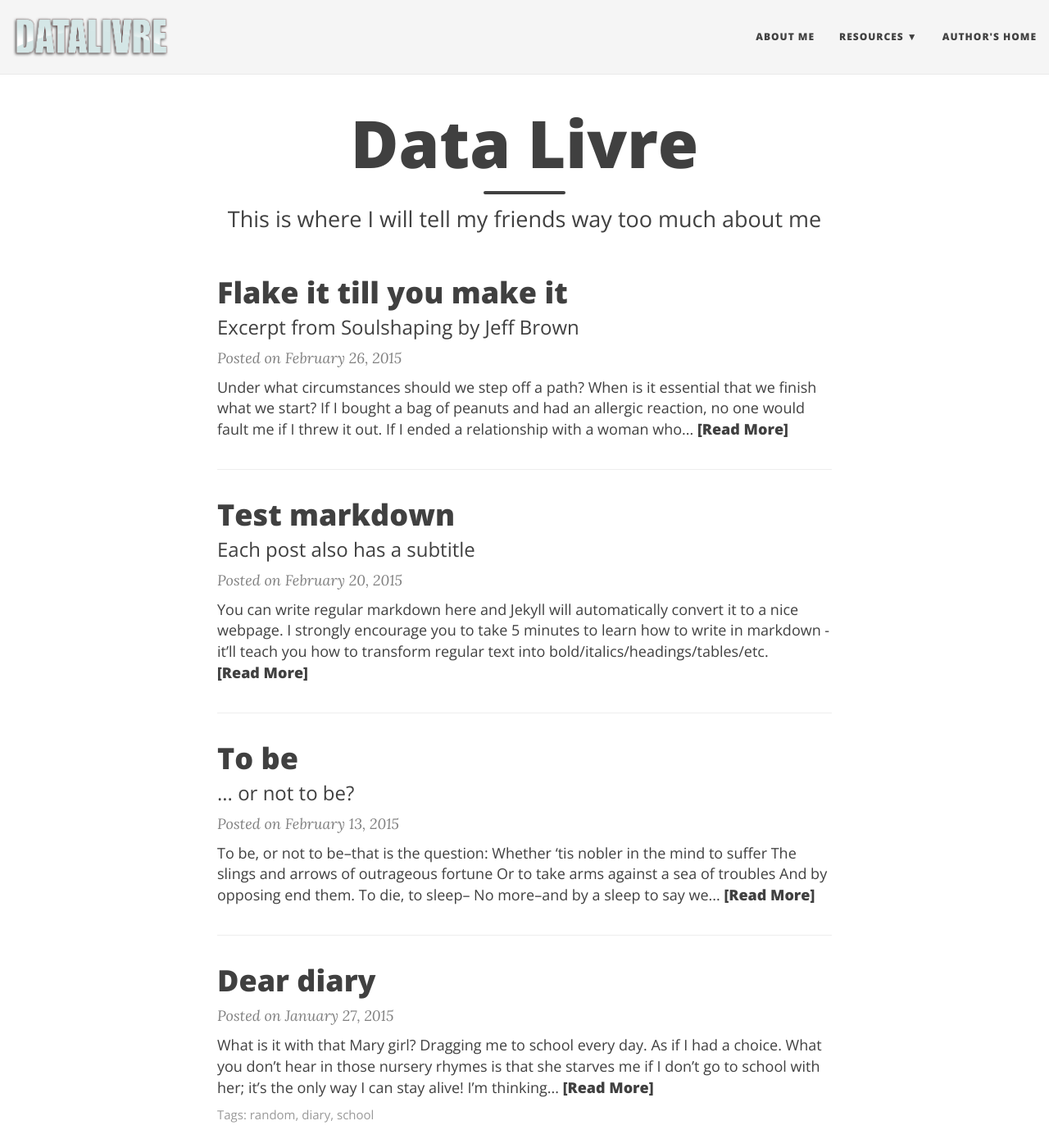
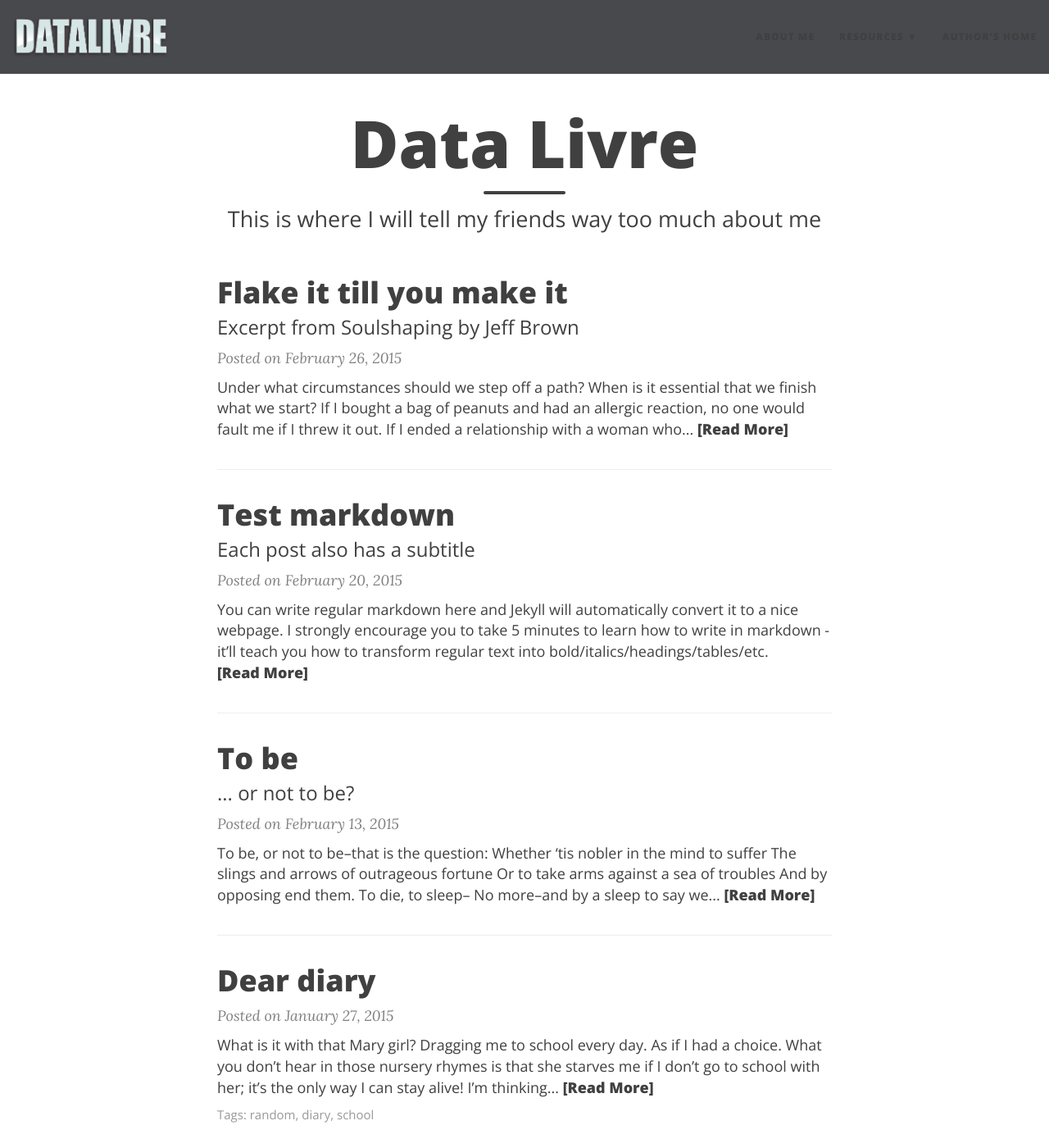
Before and after one commit to datalivre/datalivre.github.io, a Jekyll site: the page built from index.html, in a window 1280 px wide and 1400 px high. Shown: the whole window at 82% size. Built offline with Jekyll 4.4.1, drawn with Linux system fonts in a browser that asks for light colours; nearby versions of some CDN libraries; the list of posts is cut into pages by our own code.

Commit message:
background

```diff
--- a/css/main.css
+++ b/css/main.css
@@ -97,7 +97,8 @@
 /* --- Navbar --- */
 
 .navbar-custom {
-  background: #F5F5F5;
+  background: #47494dff;
+  /*background: #F5F5F5;*/
   border-bottom: 1px solid #EAEAEA;
   font-family: 'Open Sans', 'Helvetica Neue', Helvetica, Arial, sans-serif;
 }
```
